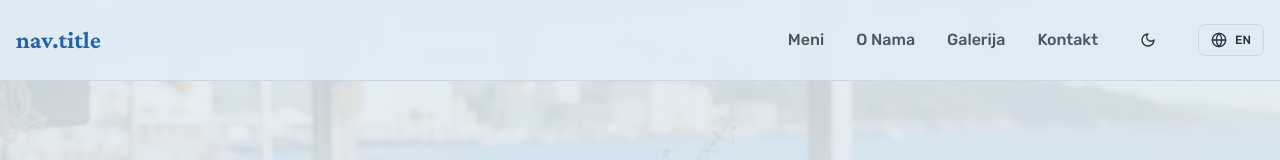
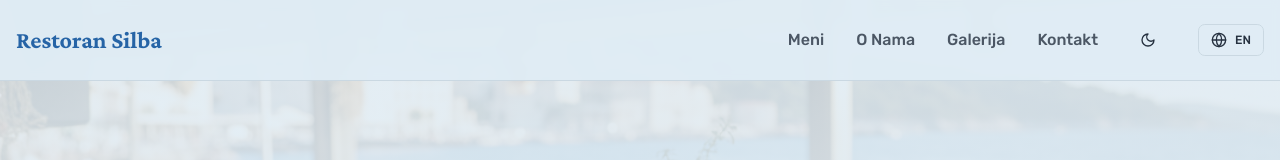
Before and after one commit to tihomiraugustic-beep/sg-1bc2244e-b8a4-4d15-a4d6-e99f972ea7fd-1778622651, a Next.js app: page / in a window 1280 px wide. Shown: the top 160 px of the page. Built offline with nearby package versions, Linux system fonts and the light colour scheme.

Commit message:
chore(nav): verify brand name in navigation component

```diff
--- a/src/components/Navigation.tsx
+++ b/src/components/Navigation.tsx
@@ -31,7 +31,7 @@ export function Navigation() {
             href="#hero"
             className="font-serif text-2xl font-bold text-primary hover:text-primary/90 transition-colors"
           >
-            {t("nav.title")}
+            Restoran Silba
           </Link>
 
           {/* Desktop Navigation */}
```
